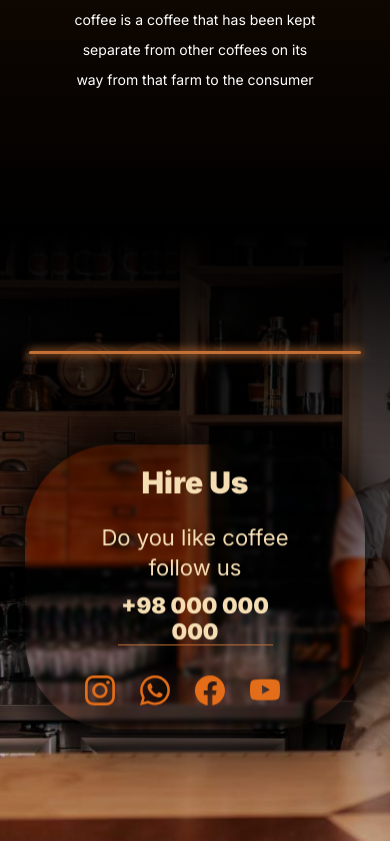
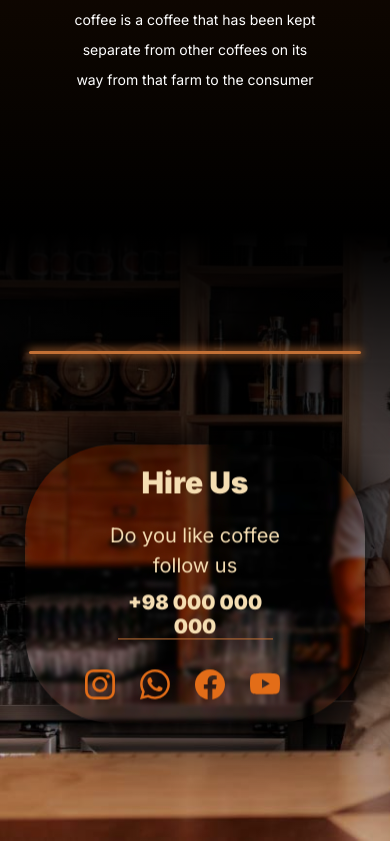
Before and after one commit to WhileGn/Main, a Next.js app: page /About in a window 390 px wide. Shown: the part 2109-2950 px from the top of the page. Built offline with nearby package versions, Linux system fonts and the light colour scheme.

Commit message:
complate AbouteCoffe responsive to mobile ...

```diff
--- a/component/about_coffe/Footer_aboutCoffe/FooteraboutCoffe.css
+++ b/component/about_coffe/Footer_aboutCoffe/FooteraboutCoffe.css
@@ -150,4 +150,10 @@
   .header_fotehr_content_h1 {
     font-size: 30px;
   }
+  .header_fotehr_content_p {
+    font-size: 20px;
+  }
+  .Footer_content_num {
+    font-size: 20px;
+  }
 }
```
